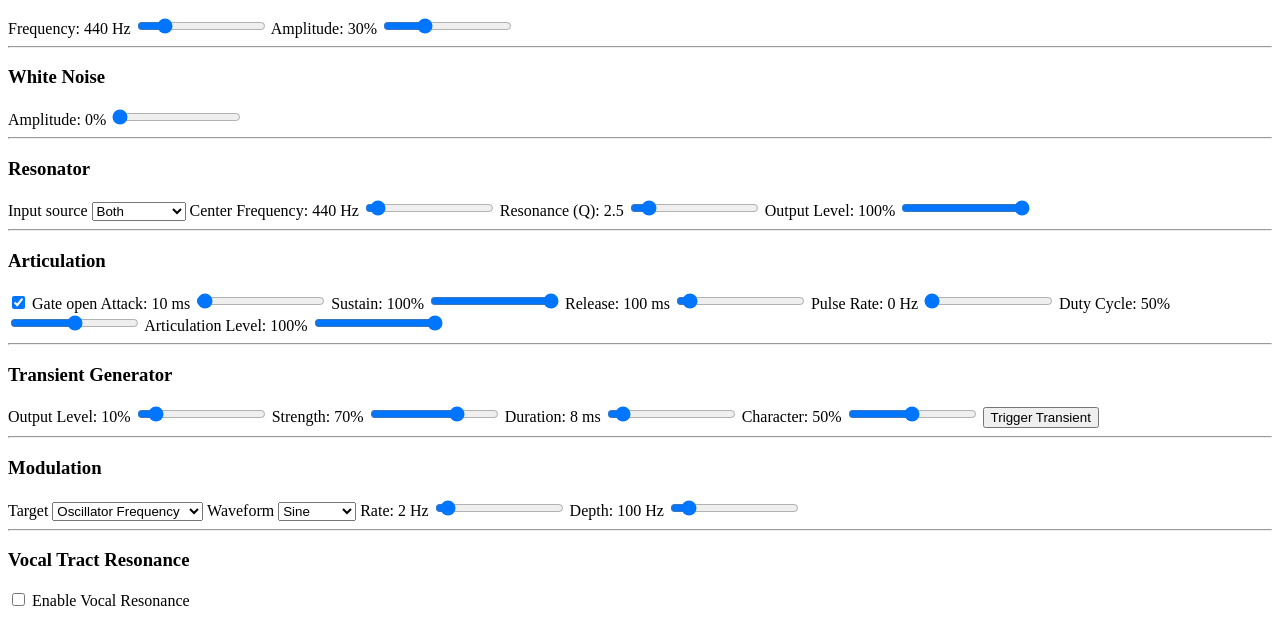
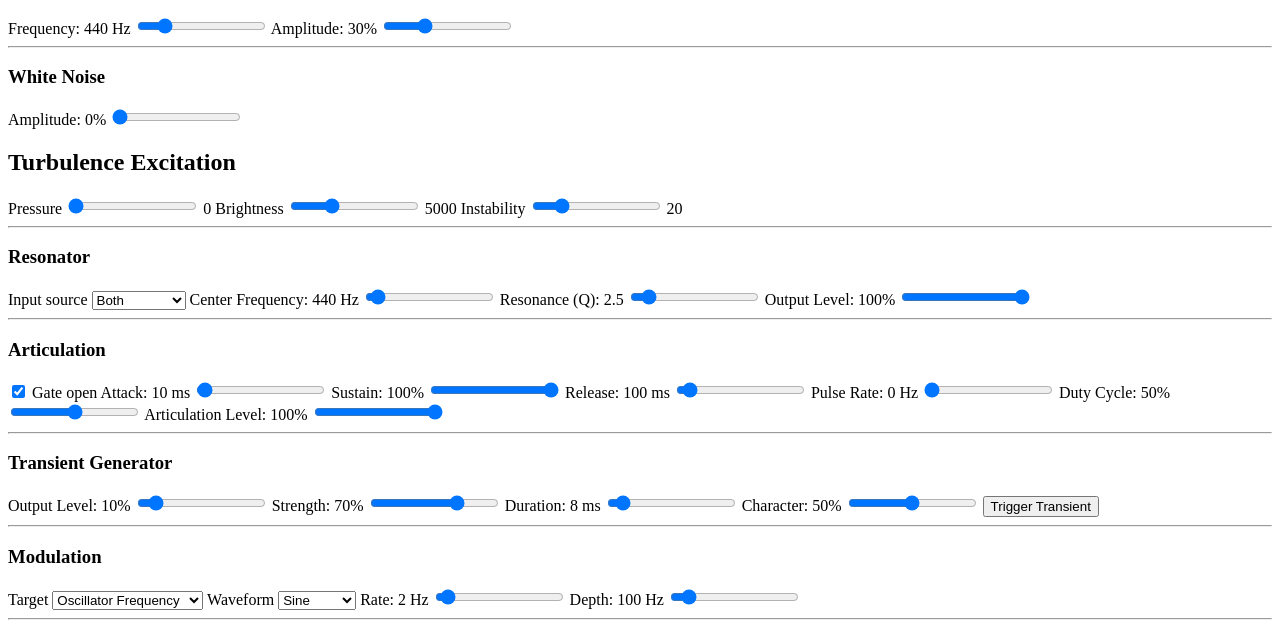
Before and after one commit to akseltrolden/raven-synth, a plain HTML site: page index.html in a window 1280 px wide. Shown: the part 152-780 px from the top of the page. Drawn offline with Linux system fonts and the light colour scheme.

Commit message:
Update index.html

```diff
--- a/index.html
+++ b/index.html
@@ -32,6 +32,31 @@
     Amplitude: <span id="noiseValue">0</span>%
   </label>
   <input id="noise" type="range" min="0" max="100" value="0">
+
+<section class="control-group">
+  <h2>Turbulence Excitation</h2>
+
+  <label>
+    Pressure
+    <input id="turbPressure" type="range"
+      min="0" max="100" value="0">
+    <span id="turbPressureValue">0</span>
+  </label>
+
+  <label>
+    Brightness
+    <input id="turbBrightness" type="range"
+      min="200" max="16000" value="5000">
+    <span id="turbBrightnessValue">5000</span>
+  </label>
+
+  <label>
+    Instability
+    <input id="turbInstability" type="range"
+      min="0" max="100" value="20">
+    <span id="turbInstabilityValue">20</span>
+  </label>
+</section>
 
   <hr>
 
```
